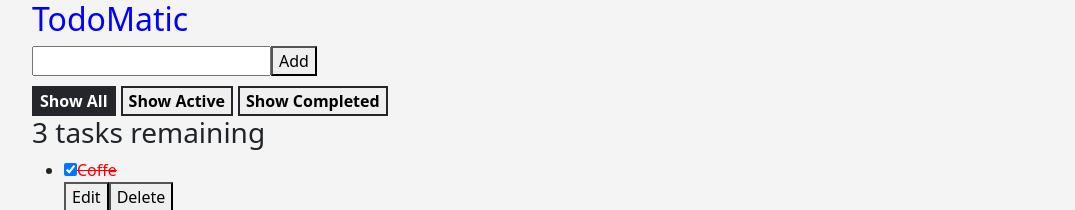
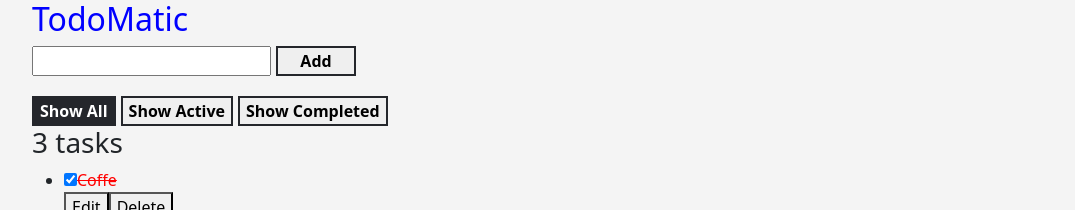
Before and after one commit to AnatoliiLazurko/react-app, a React (Create React App) app: page / in a window 1280 px wide. Shown: the top 210 px of the page, without its empty margins (50-1125 px from the left). Built offline with nearby package versions, Linux system fonts and the light colour scheme.

Commit message:
little changes

```diff
--- a/src/components/ToDo/AddToDo.jsx
+++ b/src/components/ToDo/AddToDo.jsx
@@ -17,7 +17,7 @@ const AddToDo = ({ addTask }) => {
     }
 
     return (
-        <div>
+        <div className='form-addTask'>
             <form onSubmit={submitHandler}>
                 <input type="text" value={name} onChange={handleChange}/>
                 <button>Add</button>
--- a/src/components/ToDo/ToDo.jsx
+++ b/src/components/ToDo/ToDo.jsx
@@ -47,8 +47,8 @@ const ToDo = () => {
         Completed: (task) => task.completed,
     };
 
-    const tasksWord = taskList.length === 1 ? 'task' : 'tasks';
-    const taskHeading = `${taskList.length} ${tasksWord}`
+    const tasksWord = taskList.filter(filter_map[filter]).length === 1 ? 'task' : 'tasks';
+    const taskHeading = `${taskList.filter(filter_map[filter]).length} ${tasksWord}`
 
     return (
         <div className='container'>
@@ -58,7 +58,7 @@ const ToDo = () => {
             <FilterToDo filter_map={filter_map} filter={filter} setFilter={setFilter} />
 
             <div>
-                <h3>{taskHeading} remaining</h3>
+                <h3>{taskHeading}</h3>
                 <ul>
                     {taskList.filter(filter_map[filter]).map((task) => (
                         <ToDoItem
--- a/src/components/ToDo/style.css
+++ b/src/components/ToDo/style.css
@@ -7,8 +7,21 @@
     color: red;
 }
 
+.form-addTask button {
+    font-weight: 600;
+    border: 2px solid #24262b;
+    margin-left: 5px;
+    width: 80px;
+    transition: 0.6s;
+}
+
+.form-addTask button:hover {
+    background-color: #24262b;
+    color: white;
+}
+
 .filter-buttons {
-    margin-top: 10px;
+    margin-top: 20px;
 }
 
 .filter-buttons button {
```
